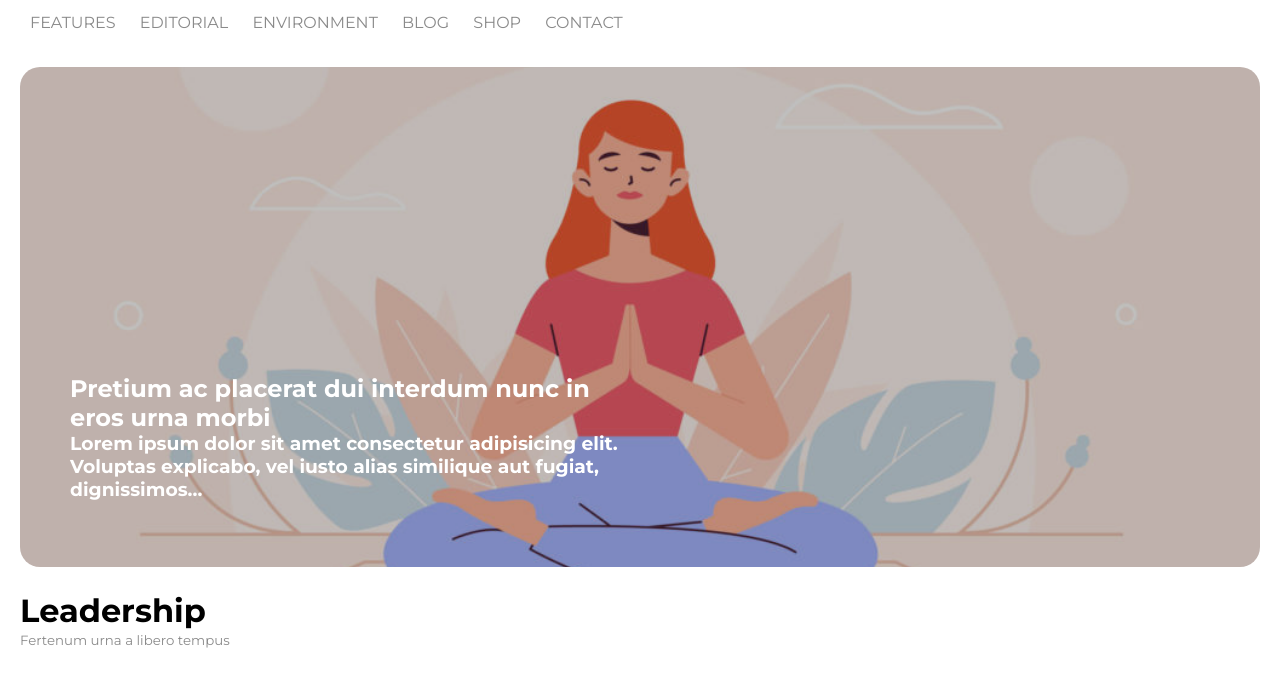
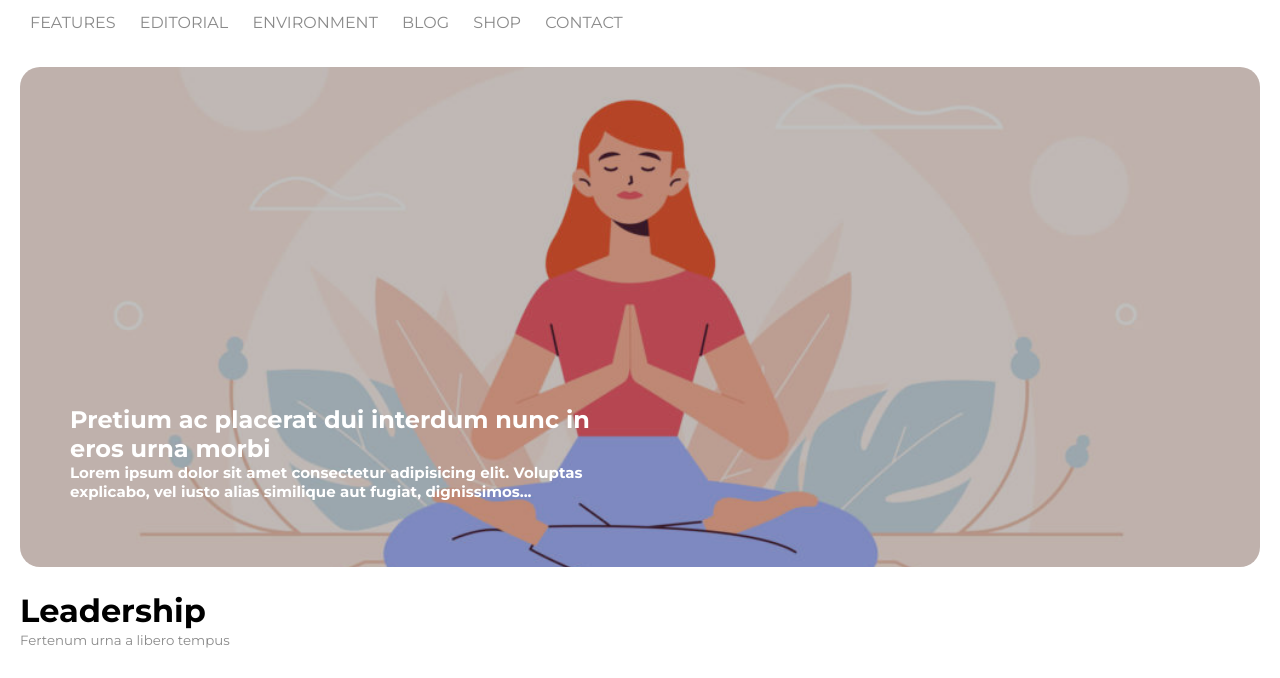
Before and after one commit to Giaki22/htmlcss-wp, a plain HTML site: page index.html in a window 1280 px wide. Shown: the part 117-795 px from the top of the page. Drawn offline with Linux system fonts and the light colour scheme.

Commit message:
+ Fix Image SubTitle Size

```diff
--- a/css/style.css
+++ b/css/style.css
@@ -67,6 +67,9 @@ a{
 h1, h2, h3{
     margin:0;
 }
+h3{
+    font-size: 15px;
+}
 p{
     color: #8a8a8a;
 }
```
